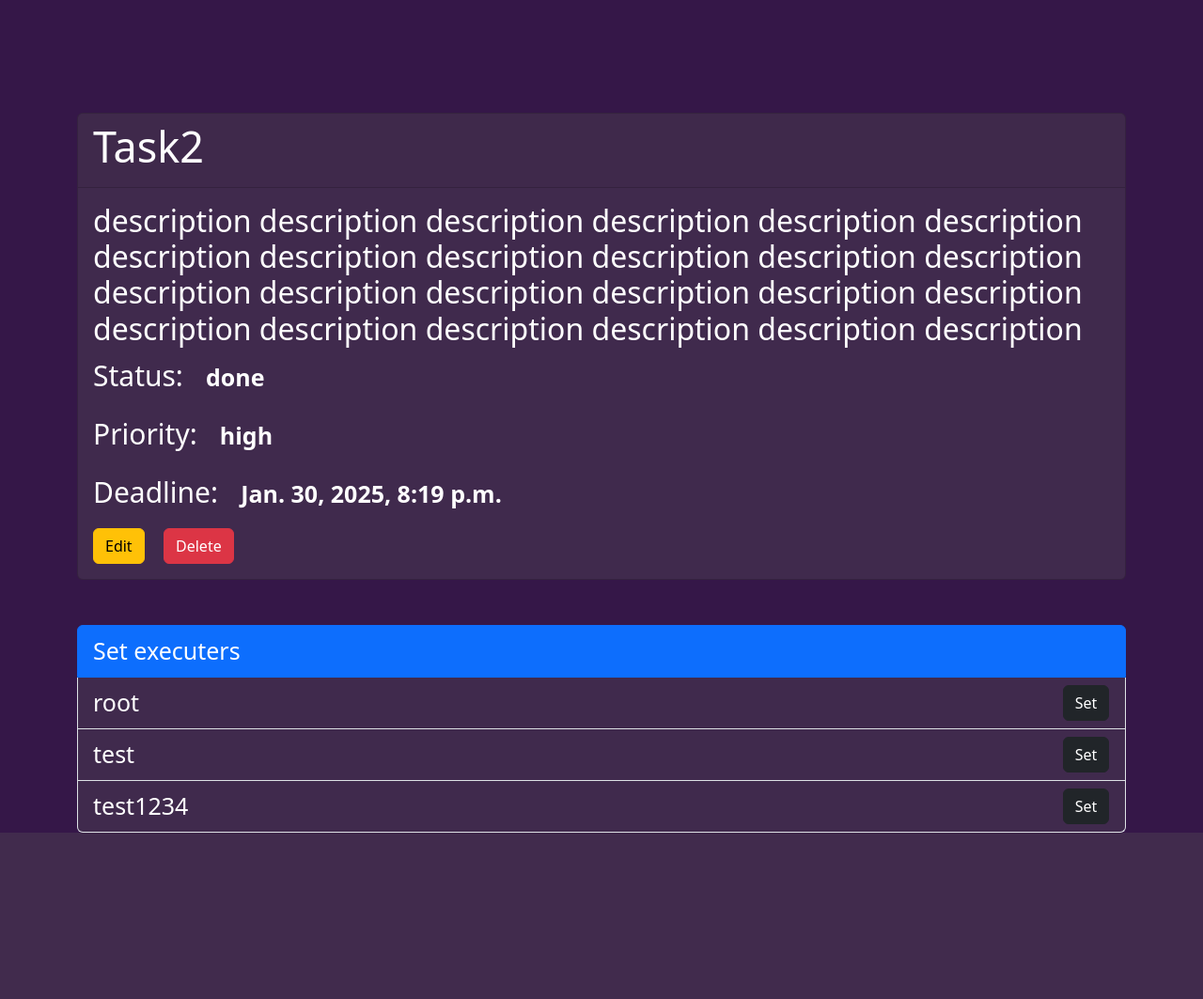
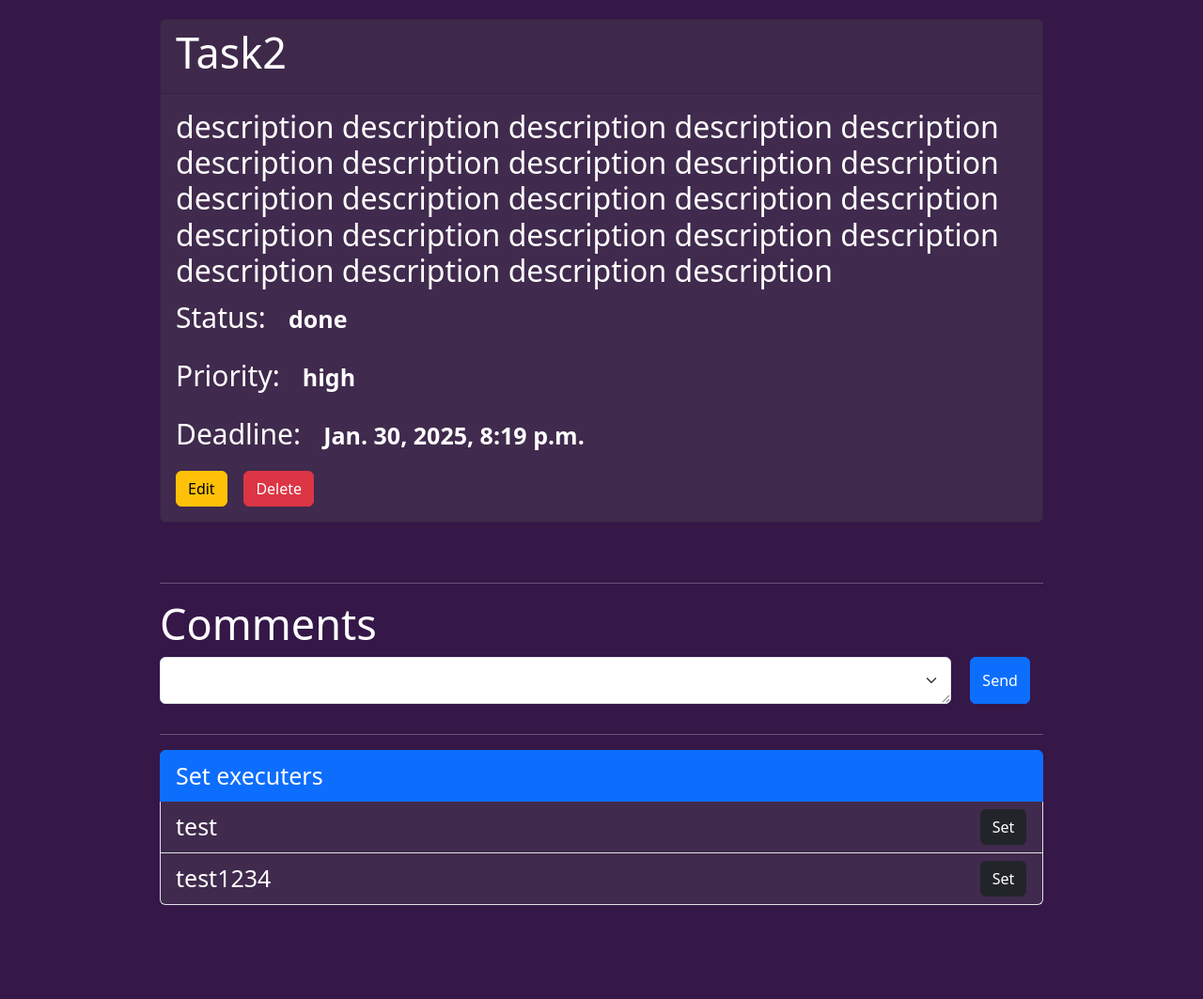
Before and after one commit to melnaseting/task_tracking, a Django app: page /tasks/2/detales in a window 1280 px wide; the page is wider, and only the part inside the window is pictured. Shown: the part 103-1166 px from the top of that part at 94% size. Before the commit the page ends 989 px from the top of that part, so only its background shows below. Run offline with Django 5.2, Linux system fonts and the light colour scheme; a user stored in the database is signed in; data comes from the database, SQL or seed files in the repository; both versions use the stored data as it was before the commit; data that the repository does not hold is empty.

Commit message:
fourth commit

```diff
--- a/task_traker/forms.py
+++ b/task_traker/forms.py
@@ -1,5 +1,5 @@
 from django import forms
-from .models import Task
+from .models import Task, Comment
 
 class TaskForm(forms.ModelForm):
     class Meta:
@@ -30,3 +30,13 @@ class TaskFilterForm(forms.Form):
         super(TaskFilterForm, self).__init__(*args, **kwargs)
         for field in self.fields:
             self.fields[field].widget.attrs.update({"class": "form-select form-select-m mb-3"})
+
+class CommentForm(forms.ModelForm):
+    class Meta:
+        model = Comment
+        fields = ['text']
+
+    def __init__(self, *args, **kwargs):
+        super(CommentForm, self).__init__(*args, **kwargs)
+        for field in self.fields:
+            self.fields[field].widget.attrs.update({"class": "form-select form-select-m mb-3 comm_field"})
--- a/task_traker/models.py
+++ b/task_traker/models.py
@@ -25,3 +25,8 @@ class Task(models.Model):
 
     def __str__(self):
         return f"{self.title} created by {self.created_by}"
+
+class Comment(models.Model):
+    text = models.TextField()
+    author = models.ForeignKey(User,on_delete=models.CASCADE)
+    task = models.ForeignKey(Task,on_delete=models.CASCADE)
--- a/task_traker/urls.py
+++ b/task_traker/urls.py
@@ -8,6 +8,7 @@ urlpatterns = [
     path('',views.TaskListView.as_view(), name='task_list'),
     path('add-task/',views.TaskCreateViev.as_view(), name='add_task'),
     path('<int:pk>/detales',views.TaskDetalesView.as_view(), name='task_detales'),
+    path('<int:pk>/detales/add_comment',views.CommentCreateView.as_view(), name='add_comment'),
     path('<int:pk>/detales/add-executer/<int:user_id>',views.TaskAddExecuterView.as_view(), name='task_add_executer'),
     path('<int:pk>/detales/update/',views.TaskUpdateView.as_view(), name='task_update'),
     path('<int:pk>/detales/delete/',views.TaskDeleteView.as_view(), name='task_delete'),
--- a/task_traker/views.py
+++ b/task_traker/views.py
@@ -1,5 +1,5 @@
 from django.shortcuts import render,get_object_or_404
-from django.urls import reverse_lazy
+from django.urls import reverse_lazy, reverse
 from django.contrib.auth.mixins import LoginRequiredMixin
 from django.views.generic import ListView, CreateView, DetailView , View , UpdateView, DeleteView
 from  .mixins import UserIsOwnerMixin
@@ -46,7 +46,6 @@ class TaskCreateViev(LoginRequiredMixin, CreateView):
         form.instance.created_by = self.request.user
         return super().form_valid(form)
 
-
 class TaskDetalesView(DetailView):
     model = models.Task
     template_name = "task_traker/task_detales.html"
@@ -55,14 +54,29 @@ class TaskDetalesView(DetailView):
     def get_context_data(self, **kwargs):
         context = super().get_context_data(**kwargs)
         context["users"]= User.objects.all()
+        context["comments"] = models.Comment.objects.filter(task__pk = context["task"].pk)
+        context["form"] = forms.CommentForm()
         return context
+
+class CommentCreateView(LoginRequiredMixin,CreateView):
+    model = models.Comment()
+    def post(self, request, *args, **kwargs):
+        comment = models.Comment.objects.create(
+            text = request.POST['text'],
+            author = request.user,
+            task = models.Task.objects.get(pk = kwargs['pk']))
+        return HttpResponseRedirect(reverse("task_traker:task_detales",args=[comment.task.pk]))
 
 class TaskAddExecuterView(LoginRequiredMixin,UserIsOwnerMixin,View):
     def post(self,request , *args , **kwargs):
         task = self.get_object()
-        task.executers.add(User.objects.get(kwargs.get('user_id')))
+        executer = User.objects.get(id = kwargs.get('user_id'))
+        if executer not in task.executers.all():
+            task.executers.add(executer)
+        else:
+            task.executers.remove(executer)
         task.save()
-        return HttpResponseRedirect(reverse_lazy("task_traker:task_list"))
+        return HttpResponseRedirect(reverse("task_traker:task_detales",args=[task.pk]))
 
     def get_object(self):
         task_id = self.kwargs.get('pk')
--- a/templates/task_traker/task_detales.html
+++ b/templates/task_traker/task_detales.html
@@ -16,20 +16,44 @@
         </div>
       </div>
       <br><br>
-
+      <hr>
+      <div>
+        <h1>Comments</h1>
+        {% for comm in comments %}
+            <p>{{ comm.author.username }} : {{ comm.text }} </p>
+        {% endfor %}
+        <form action="{% url 'task_traker:add_comment' task.pk %}" method="post" class="form-inline mb-3 comm_form">
+            {% csrf_token %}
+            {{ form.text }}
+            <button type="submit" class="btn btn-primary ml-2 comm_btn_sub">Send</button>
+        </form>
+      </div>
+      {% if task.created_by == user %}
+      <hr>
       <ul class="list-group">
           <li class="list-group-item active li-text-main" aria-current="true">Set executers</li>
           {% for u in users %}
+                {% if u != task.created_by %}
                     <li class="list-group-item li">
                         <div class="div-li-text">
                             <span class="li-text">{{ u.username }}</span>
                         </div>
-                <div class="">
-                    <a href="{% url 'task_traker:task_add_executer' task.pk user.id %}" class="btn btn-dark btn-set">Set</a>
+                        <div>
+                            <form action="{% url 'task_traker:task_add_executer' task.pk u.id %}" method="post">
+                                {% csrf_token %}
+                                <button type="submit" class="btn btn-dark btn-set">
+                                    {% if u not in task.executers.all %}
+                                        Set
+                                    {% else %}
+                                        Unset
+                                    {% endif %}
+                                </button>
+                            </form>
                     </div>
                 </li>
+                {% endif %}
           {% endfor %}
-    </ul>
+      {% endif %}
 </div>
 
 <style>
@@ -38,7 +62,7 @@
         color: white;
     }
     .container{
-        padding-top: 100px;
+        padding:0 100px 100px 100px;
     }
     h1{
         font-size: 45px;
@@ -70,6 +94,20 @@
         float: right;
         flex:2
     }
+    .comm_form{
+        display: flex;
+        width: 100%;
+    }
+    .comm_field{
+        flex: 1;
+        font-size: 20px;
+        height: 50px;
+    }
+    .comm_btn_sub{
+        height: 50px;
+        float: right;
+        margin-left: 20px;
+    }
 </style>
 
 {% endblock content %}
```
Also changed, not shown: db.sqlite3 (deleted), task_traker/migrations/0003_comment.py (added). Lines whose indentation alone changed are shown as unchanged.
